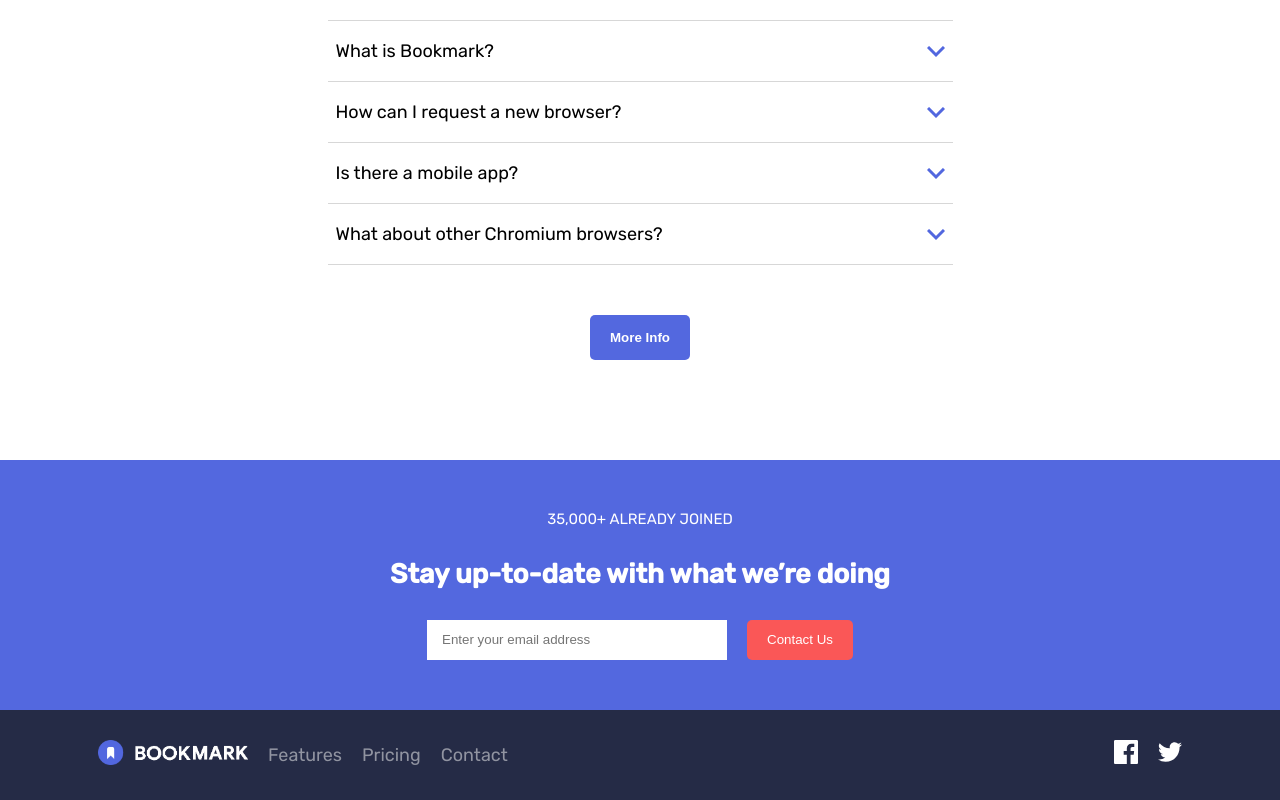
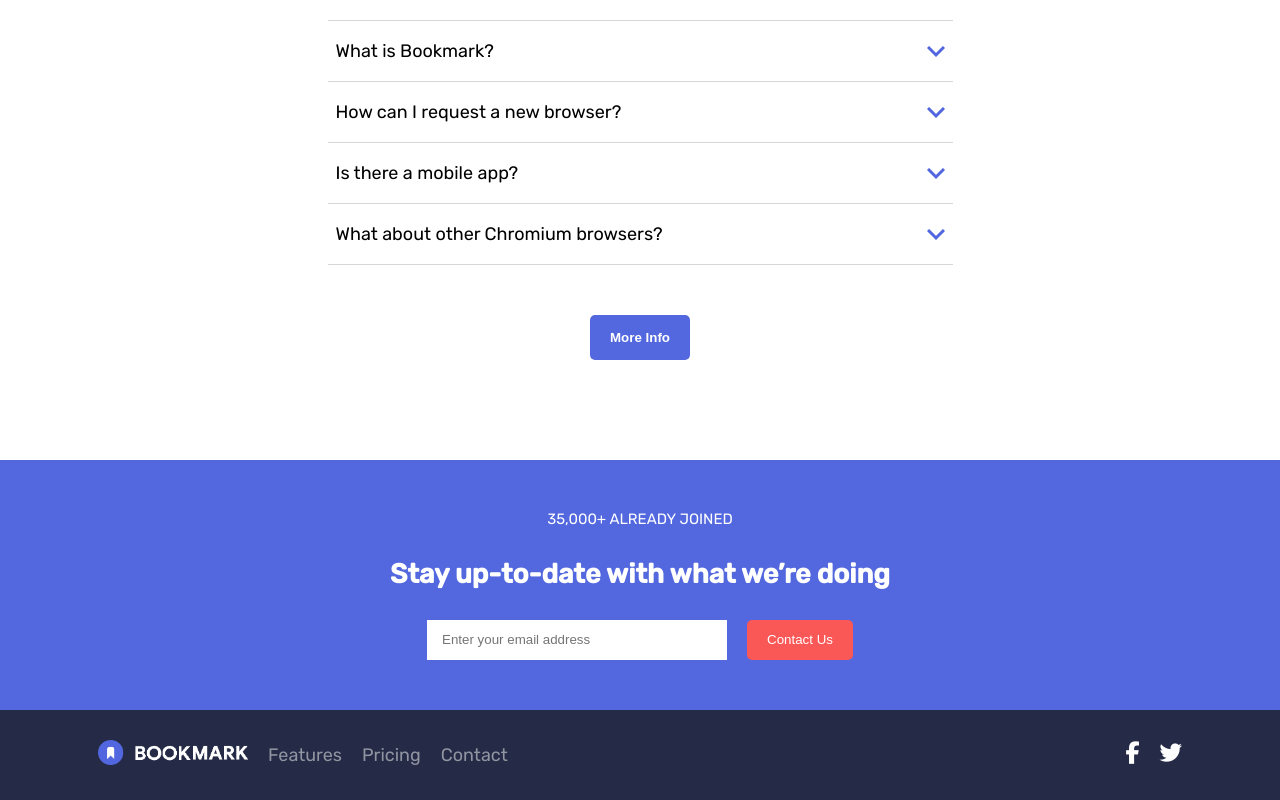
Before and after one commit to data-sets/bookmark-landing-page, a React (Create React App) app: page / in a window 1280 px wide. Shown: the part 2345-3145 px from the top of the page. Built offline with nearby package versions, Linux system fonts and the light colour scheme.

Commit message:
changed: img to font-awesome

```diff
--- a/src/assets/modules/Footer.jsx
+++ b/src/assets/modules/Footer.jsx
@@ -41,12 +41,12 @@ export default class Footer extends Component {
               <ul>
                 <li>
                   <a href="/">
-                    <img src={Facebook} alt="Facebook Logo" />
+                    <i className="fa fa-facebook"></i>
                   </a>
                 </li>
                 <li>
                   <a href="/">
-                    <img src={Twitter} alt="Twitter Logo" />
+                    <i className="fa fa-twitter"></i>
                   </a>
                 </li>
               </ul>
--- a/src/assets/scss/globals/_main.scss
+++ b/src/assets/scss/globals/_main.scss
@@ -536,6 +536,15 @@ ul {
           display: flex;
           align-items: center;
           gap: 20px;
+          li {
+            a {
+              font-size: 1.25rem;
+              color: white;
+              &:hover {
+                color: v.$soft-red;
+              }
+            }
+          }
         }
       }
     }
```
Also changed, not shown: src/dist/style.css, 1 other file (tests, documents, lock files or other folders).
